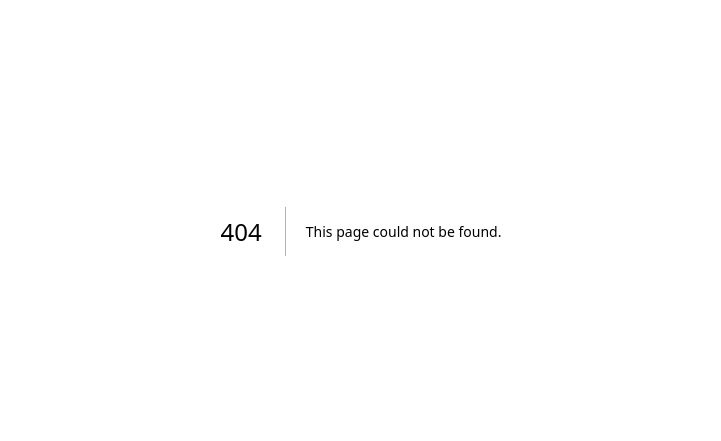
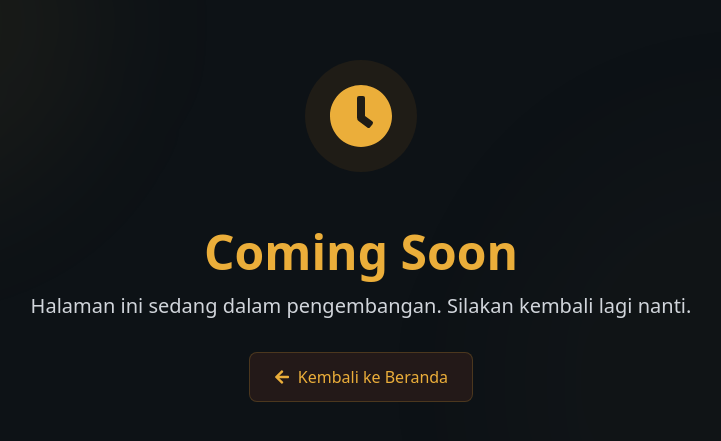
Before and after one commit to REZ3X/tasis_main_repo, a Next.js app: page /comingSoon in a window 1280 px wide. Before the commit this address had no page. Shown: the part 169-610 px from the top of the page, without its empty margins (279-1000 px from the left). Built offline with nearby package versions, Linux system fonts and the light colour scheme.

Commit message:
Add About, Coming Soon, and Member pages; update Home component to include ButtonToUp

```diff
--- a/src/app/about/page.tsx
+++ b/src/app/about/page.tsx
@@ -0,0 +1,6 @@
+export default function About() {
+    return (
+        <>
+        </>
+    );
+}
--- /dev/null
+++ b/src/app/comingSoon/page.tsx
@@ -0,0 +1,43 @@
+import Link from 'next/link';
+import { FaArrowLeft, FaClock } from 'react-icons/fa';
+
+export default function ComingSoon() {
+  return (
+    <main className="min-h-screen bg-[#0d1216] flex flex-col items-center justify-center px-6 relative">
+      {/* Background Elements */}
+      <div className="absolute inset-0 z-0 overflow-hidden">
+        <div className="absolute top-0 left-0 w-96 h-96 bg-[#ebae3a]/5 rounded-full blur-3xl"></div>
+        <div className="absolute bottom-0 right-0 w-[500px] h-[500px] bg-[#594925]/5 rounded-full blur-3xl"></div>
+      </div>
+
+      {/* Content Container */}
+      <div className="max-w-2xl mx-auto text-center space-y-8 relative z-10">
+        {/* Icon */}
+        <div className="inline-flex p-6 bg-[#1f1c16] rounded-full mb-6">
+          <FaClock className="w-16 h-16 text-[#ebae3a]" />
+        </div>
+
+        {/* Text Content */}
+        <div className="space-y-4">
+          <h1 className="text-4xl md:text-5xl font-bold text-[#ebae3a] font-inter-tight">
+            Coming Soon
+          </h1>
+          <p className="text-gray-300 text-lg md:text-xl leading-relaxed">
+            Halaman ini sedang dalam pengembangan. Silakan kembali lagi nanti.
+          </p>
+        </div>
+
+        {/* Back Button */}
+        <Link
+          href="/"
+          className="inline-flex items-center gap-2 px-6 py-3 bg-[#231918] text-[#ebae3a]
+            rounded-lg hover:bg-[#1f1c16] border border-[#ebae3a]/20 hover:border-[#ebae3a]
+            transition-all duration-300 mt-8 relative"
+        >
+          <FaArrowLeft className="w-4 h-4" />
+          <span>Kembali ke Beranda</span>
+        </Link>
+      </div>
+    </main>
+  );
+}
--- a/src/app/member/page.tsx
+++ b/src/app/member/page.tsx
@@ -0,0 +1,10 @@
+export default function MemberPage() {
+    return (
+        <div className="container mx-auto p-4">
+            <h1 className="text-2xl font-bold">Member Page</h1>
+            <div>
+                {/* Add your member page content here */}
+            </div>
+        </div>
+    );
+}
--- a/src/app/page.tsx
+++ b/src/app/page.tsx
@@ -5,6 +5,7 @@ import Services from '@/components/services/services';
 import Skills from '@/components/services/skills';
 import MailForm from '@/components/contact/mailForm';
 import Footer from '@/components/footer/footer';
+import ButtonToUp from '@/components/feature/buttonToUp';
 
 export default function Home() {
   return (
@@ -17,6 +18,7 @@ export default function Home() {
         <Skills />
         <MailForm />
         <Footer />
+        <ButtonToUp />
       </main>
     </>
   );
```
